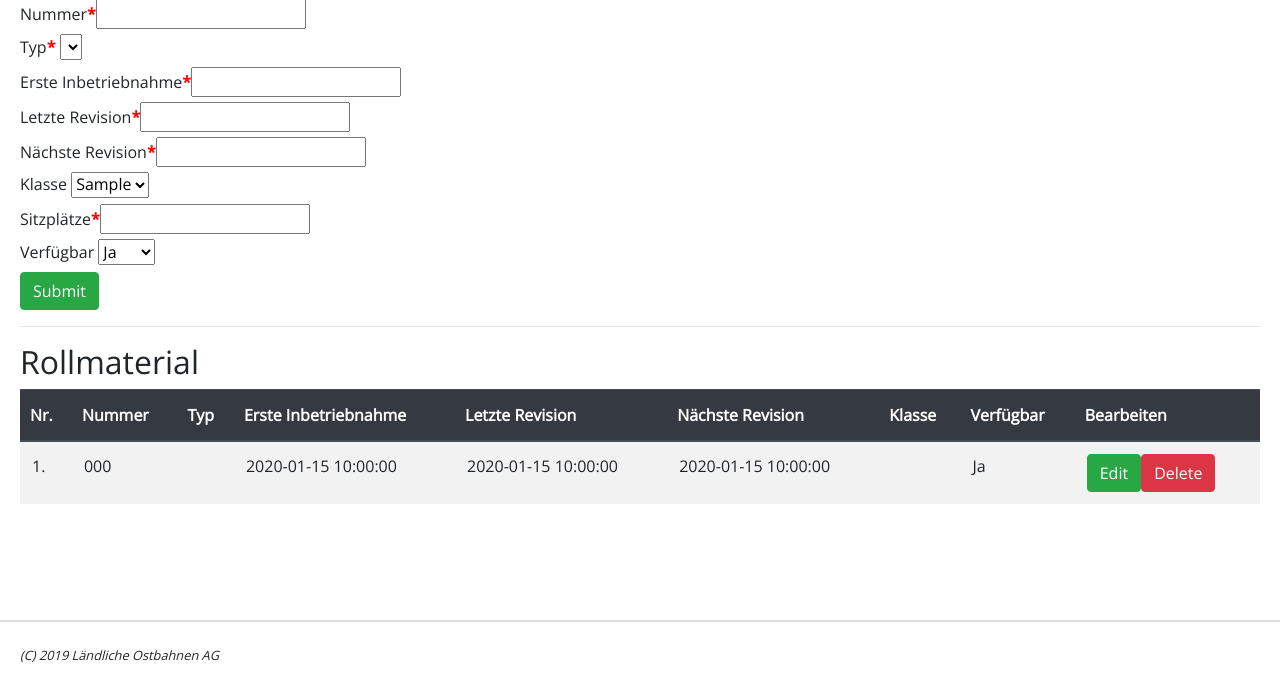
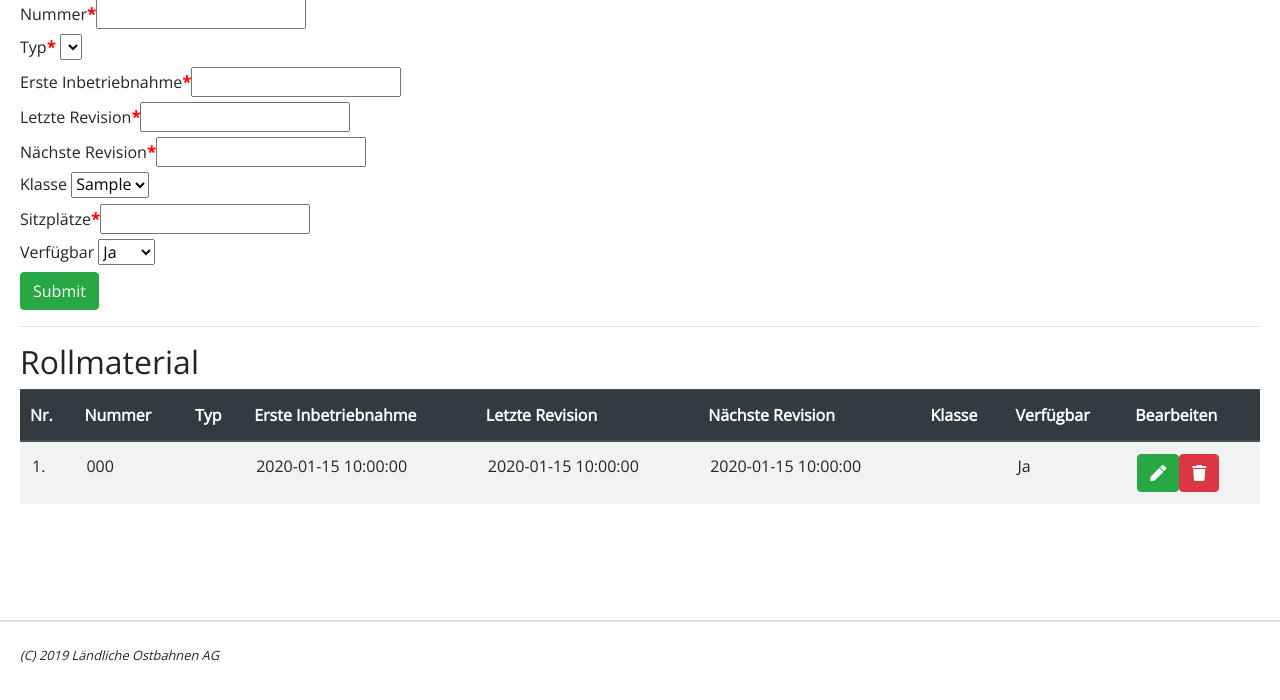
Before and after one commit to marcoris/loag, a PHP site: page /rollmaterial in a window 1280 px wide. Shown: the part 147-847 px from the top of the page. Run offline with PHP 8.4, Linux system fonts and the light colour scheme; the visitor is signed in with stand-in values (Sample User, id 1); tables that the repository leaves empty or names only in its code hold one stand-in row (values such as "Sample post"); lists and menus that the app fills with data are empty; some libraries are stand-ins or nearby versions.

Commit message:
Add Bootstrap icons on buttons

```diff
--- a/views/header.php
+++ b/views/header.php
@@ -6,8 +6,9 @@
     <meta name="viewport" content="width=device-width, initial-scale=1, shrink-to-fit=no">
     <link rel="stylesheet" href="https://stackpath.bootstrapcdn.com/bootstrap/4.2.1/css/bootstrap.min.css" integrity="sha384-GJzZqFGwb1QTTN6wy59ffF1BuGJpLSa9DkKMp0DgiMDm4iYMj70gZWKYbI706tWS" crossorigin="anonymous">
     <link rel='stylesheet' href='https://use.fontawesome.com/releases/v5.5.0/css/all.css' integrity='sha384-B4dIYHKNBt8Bc12p+WXckhzcICo0wtJAoU8YZTY5qE0Id1GSseTk6S+L3BlXeVIU' crossorigin='anonymous'>
-    <link href="https://fonts.googleapis.com/css?family=Open+Sans:300,400" rel="stylesheet">    <link rel="stylesheet" href="<?php echo URL; ?>public/css/style.css">
-    <title>PHP-MVC</title>
+    <link href="https://fonts.googleapis.com/css?family=Open+Sans:300,400" rel="stylesheet">
+    <link rel="stylesheet" href="<?php echo URL; ?>public/css/style.css">
+    <title>Ländliche Ostbahnen AG</title>
 </head>
 <body>
     <div class="header">
--- a/views/rollmaterial/index.php
+++ b/views/rollmaterial/index.php
@@ -56,8 +56,8 @@
                 echo '<td>' . $value['date_of_next_revision'] . '</td>';
                 echo '<td>' . $value['class'] . '</td>';
                 echo '<td>' . ($value['availability'] ? 'Ja' : 'Nein') . '</td>';
-                echo '<td><a class="btn btn-success" href="' . URL . 'rollmaterial/edit/' . $value['rollmaterialid'] . '">Edit</a>';
-                echo '<a class="btn btn-danger" href="' . URL . 'rollmaterial/delete/' . $value['rollmaterialid'] . '">Delete</a>';
+                echo '<td><a class="btn btn-success" href="' . URL . 'rollmaterial/edit/' . $value['rollmaterialid'] . '"><i class="fas fa-pen"></i></a>';
+                echo '<a class="btn btn-danger delete" href="' . URL . 'rollmaterial/delete/' . $value['rollmaterialid'] . '"><i class="fas fa-trash"></i></a>';
                 echo '</td>';
                 echo '</tr>';
                 $i++;
--- a/views/rollmaterial/js/checkValidation.js
+++ b/views/rollmaterial/js/checkValidation.js
@@ -37,5 +37,11 @@ $(function () {
         if (fail) {
             e.preventDefault();
         }
-    })
+    });
+
+    $(".delete").on('click', function(e){
+        if (!confirm('Wirklich löschen?')) {
+            e.preventDefault();
+        }
+    });
 });
--- a/views/user/index.php
+++ b/views/user/index.php
@@ -71,9 +71,9 @@
                 echo '<td>' . $value['login'] . '</td>';
                 echo '<td>' . $value['role'] . '</td>';
                 echo '<td>
-                    <a class="btn btn-success" href="' . URL . 'user/edit/' . $value['employeeid'] . '">Edit</a>';
+                    <a class="btn btn-success" href="' . URL . 'user/edit/' . $value['employeeid'] . '"><i class="fas fa-pen"></i></a>';
                 if ($value['role'] == 'mitarbeiter' || ($value['role'] == 'disponent' && Session::get('usergroup') == 1))
-                echo '<a class="btn btn-danger" href="' . URL . 'user/delete/' . $value['employeeid'] . '">Delete</a>';
+                echo '<a class="btn btn-danger delete" href="' . URL . 'user/delete/' . $value['employeeid'] . '"><i class="fas fa-trash"></i></a>';
                 echo '</td>';
                 echo '</tr>';
                 $i++;
```
Also changed, not shown: views/user/js/checkValidation.js (+7 -1 lines).
